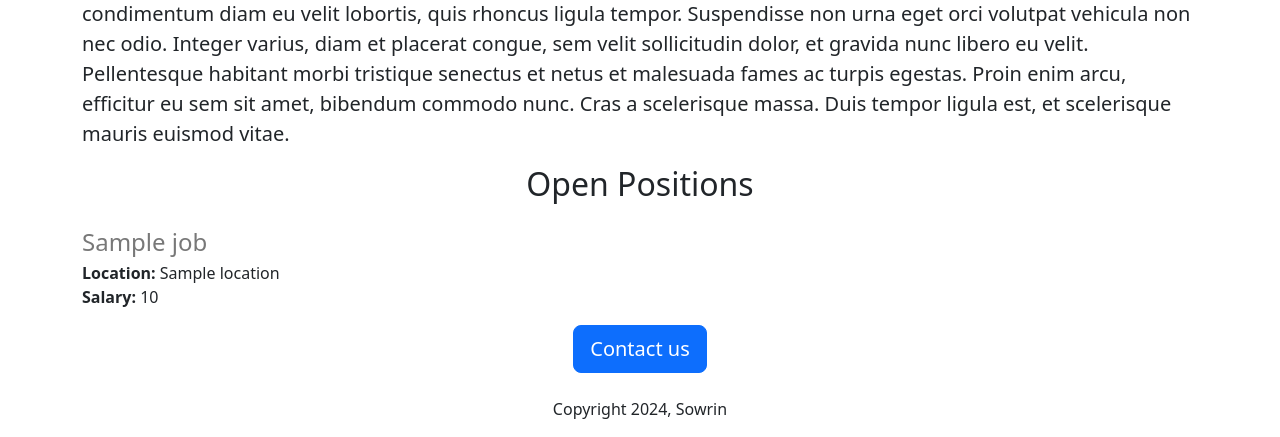
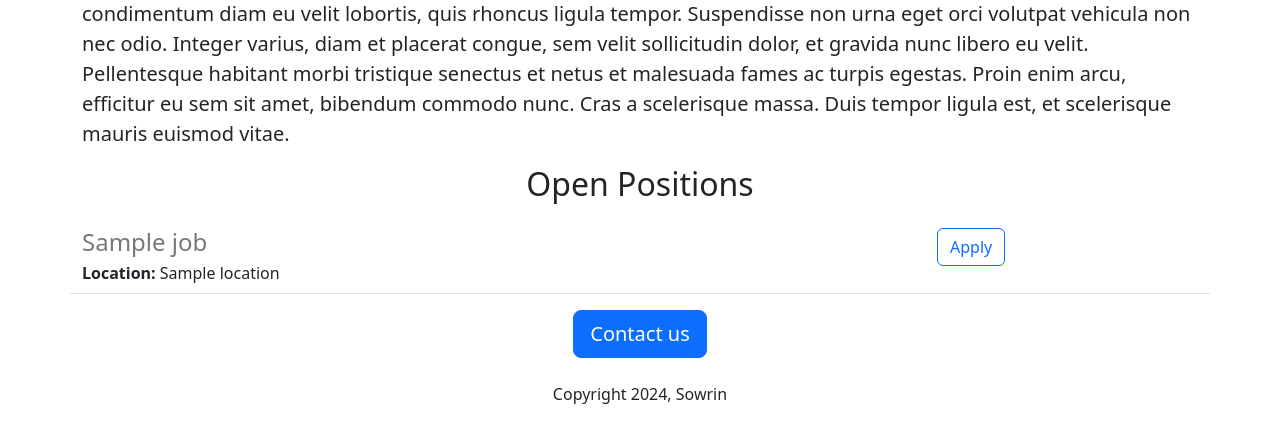
Before and after one commit to Paul21233/careers-website, a Flask app: template templates/home.html in a window 1280 px wide. Shown: the part 661-1098 px from the top of the page. After the commit the page ends 1065 px from the top, so only its background shows below. Run offline with Flask 3, Linux system fonts and the light colour scheme; the template is opened without the code that fills it: most values are stand-ins (such as "Sample title", 1, 10 or a date in 2020).

Commit message:
added dynamic data

```diff
--- a/app.py
+++ b/app.py
@@ -1,5 +1,5 @@
 from re import L
-from flask import Flask, render_template
+from flask import Flask, jsonify, render_template
 
 app = Flask(__name__)
 
@@ -40,5 +40,10 @@
 def home_page():
   return render_template('home.html', jobs = jobs, CompanyName='Sowrin')
 
+@app.route('/api/jobs')
+def list_jobs():
+  return jsonify(jobs)
+
+
 if __name__ == '__main__':
   app.run(host='0.0.0.0', port=8080, debug=True)
--- a/templates/jobitem.html
+++ b/templates/jobitem.html
@@ -1,12 +1,18 @@
-<div>
-  <h4 style="color: rgb(120, 120, 120); margin-bottom: 4px">
-    {{ job['title'] }}
-  </h4>
+<div class="border-bottom row" style="margin-bottom: 16px; padding-bottom: 8px">
+  <div class="col-9">
+    <h4 style="color: rgb(120, 120, 120); margin-bottom: 4px">
+      {{ job['title'] }}
+    </h4>
+    <div>
+      <b>Location: </b> {{ job['location'] }}
+    </div>
+    {% if 'salary' in job %}
+    <div>
+      <b>Salary: </b> {{ job['salary'] }}
+    </div>
+    {% endif %}
   </div>
-
-  <div><b>Location: </b>{{ job['location'] }}</div>
-  <div><b>Salary: </b>{{ job['salary'] }}
-  {% if 'salary' in jobs %}
-
-  {% endif %}
+  <div class="col-3">
+    <button type="button" class="btn btn-outline-primary">Apply</button>
+  </div>
 </div>
```
